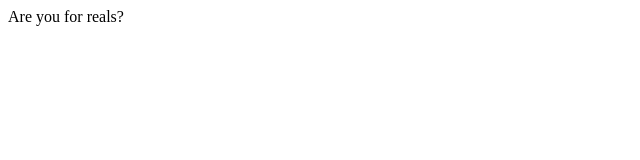
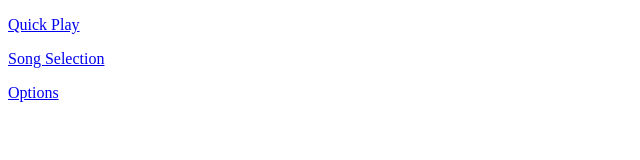
Before and after one commit to princevietle/mucycle, a website: page static/index.html in a window 1280 px wide. Shown: the whole page, without its empty margins (0-640 px from the left). Drawn offline with Linux system fonts and the light colour scheme.

Commit message:
Added a few pages

```diff
--- a/static/index.html
+++ b/static/index.html
@@ -1,3 +1,27 @@
 <!DOCTYPE html>
-<head><title>Hello</title></head>
-<body>Are you for reals?</body>
+<head><title>Mucycle</title></head>
+
+<body>
+	<div>
+
+
+		<div id="quickplay">
+			<a href="game.html">
+				<p>Quick Play</p>
+			</a>
+		</div>
+
+		<div id="levelplay">
+			<a href="songselection.html">
+				<p>Song Selection</p>
+			</a>
+		</div>
+
+		<div id="options">
+			<a href="options.html">
+				<p>Options</p>
+			</a>
+		</div>
+
+	</div>
+</body>
```
Also changed, not shown: static/game.html (added, +15 -0 lines), static/options.html (added, +15 -0 lines), static/songselection.html (added, +15 -0 lines).
